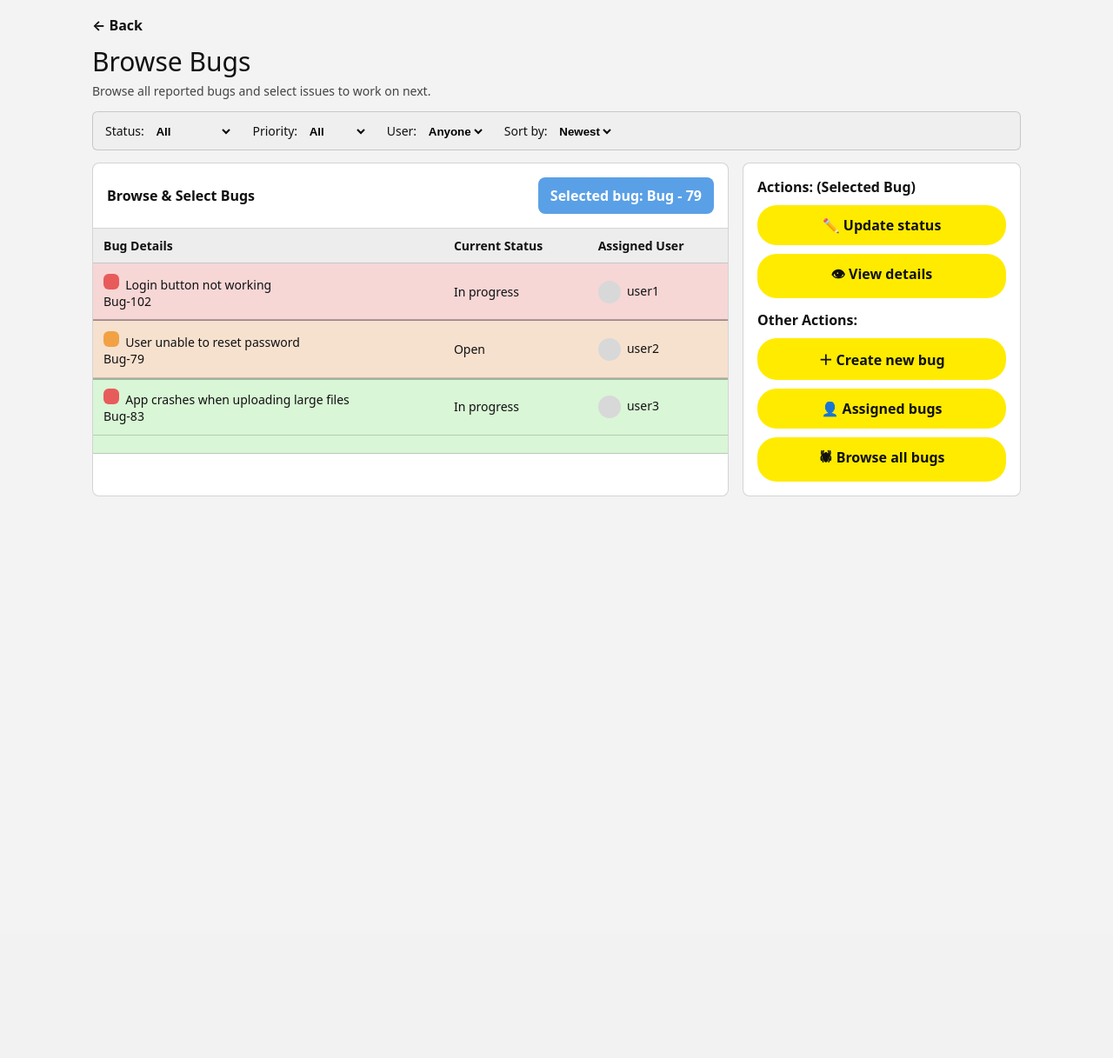
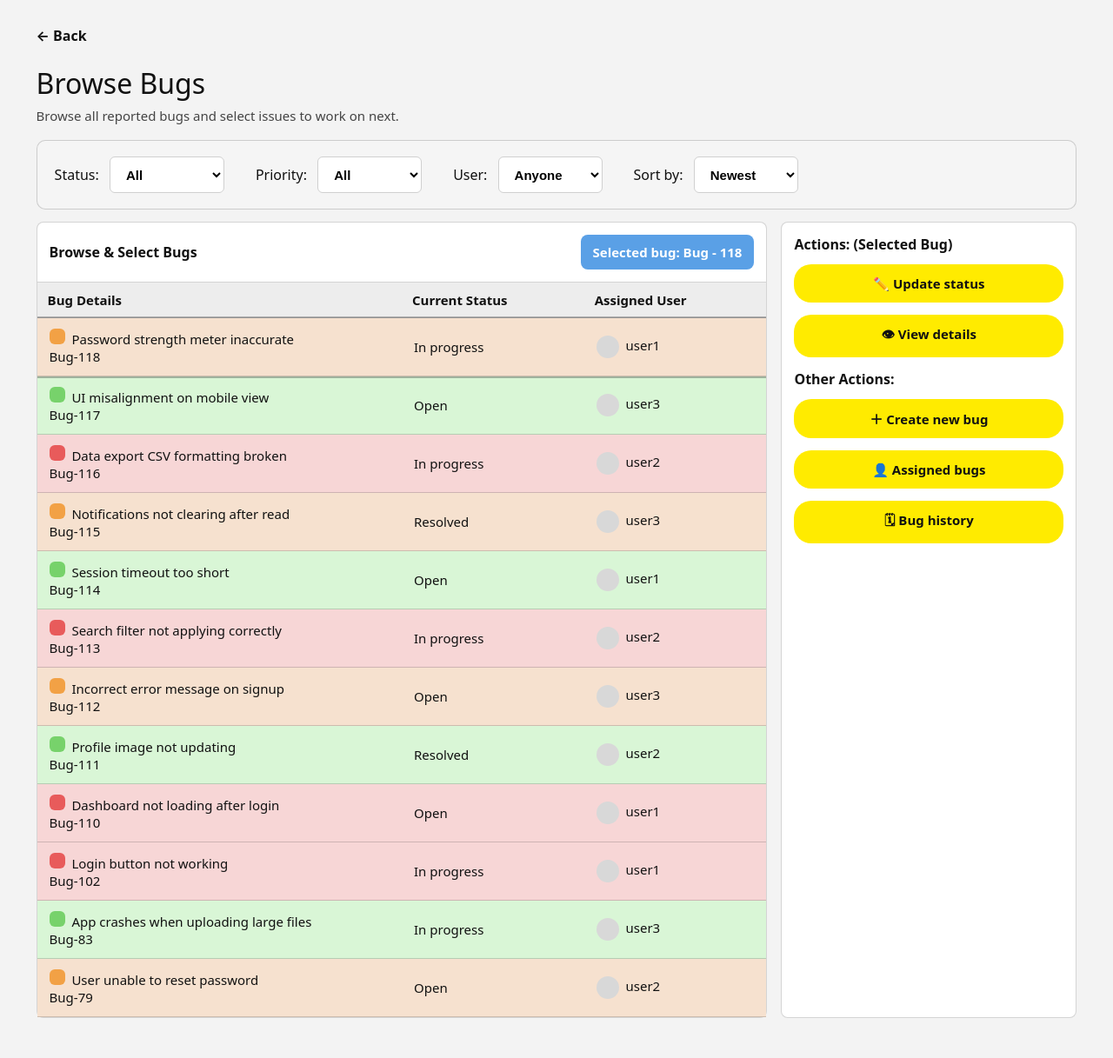
Before and after one commit to cse442-software-engineering-ub/s26-fixflow, a PHP site: page /browse.html in a window 1280 px wide. Shown: the part 56-1273 px from the top of the page at 87% size. Before the commit the page ends 627 px from the top, so only its background shows below. Run offline with PHP 8.4, Linux system fonts and the light colour scheme.

Commit message:
Frontend: Polished Browse Bugs page layout and filtering UI

```diff
--- a/browse.html
+++ b/browse.html
@@ -5,13 +5,61 @@
   <meta name="viewport" content="width=device-width, initial-scale=1"/>
   <title>FixFlow - Browse Bugs</title>
   <link rel="stylesheet" href="styles.css"/>
+
+  <!-- Browse page ONLY tweaks (doesn't affect other pages) -->
+  <style>
+    /* Tighter top spacing so Back and line above it have correct space */
+    .container { padding-top: 12px; }
+
+    /* Title and subtitle pushed down from Back */
+    .container .h1 { font-size: 32px; margin: 22px 0 6px; }
+    .container .sub { font-size: 15px; margin-bottom: 18px; }
+
+    /* Filter box: more padding so taller selects fit without disturbing content below */
+    .filters {
+      gap: 36px;
+      padding: 18px 20px;
+      font-size: 16px;
+      align-items: center;
+    }
+    .filters .select {
+      padding: 10px 14px;
+      min-width: 120px;
+      font-size: 15px;
+      min-height: 42px;
+      box-sizing: border-box;
+    }
+
+    .main-row table { font-size: 15px; }
+    .main-row table thead th { font-size: 15px; }
+
+    #selectedBugPill {
+      padding: 10px 14px !important;
+      font-size: 15px;
+    }
+
+    .actions-title { font-size: 16px; margin: 0 0 12px; }
+
+    .right .btn {
+      padding: 12px 14px;
+      border-radius: 20px;
+      font-size: 15px;
+    }
+    .right .stack { gap: 14px; }
+
+    /* Slightly bigger sections & table */
+    .main-row .section { padding: 14px; }
+    .main-row table tbody td { padding: 12px 14px; }
+    .right { width: 340px; }
+  </style>
 </head>
+
 <body>
   <div class="topbar">
-    <a class="brand" href="home.html" style="text-decoration:none; color:#111;">
-      <img src="logo.png" alt="FixFlow logo"
-           style="width:34px; height:34px; object-fit:contain;">
-      <span style="font-weight:800; font-size:28px;">FixFlow</span>
+    <a class="brand" href="home.html">
+      <!-- removed inline styling (CSS already does it) -->
+      <img src="logo.png" alt="FixFlow logo" class="brand-logo">
+      <span class="brand-text">FixFlow</span>
     </a>
 
     <a class="user-pill" href="profile.html">
@@ -21,7 +69,6 @@
     </a>
   </div>
 
-
   <div class="container">
     <a class="back" href="home.html">← Back</a>
 
@@ -29,23 +76,57 @@
     <p class="sub">Browse all reported bugs and select issues to work on next.</p>
 
     <div class="filters">
-      <div>Status: <select class="select"><option>All</option><option>Open</option><option>In progress</option><option>Resolved</option></select></div>
-      <div>Priority: <select class="select"><option>All</option><option>High</option><option>Medium</option><option>Low</option></select></div>
-      <div>User: <select class="select"><option>Anyone</option><option>user1</option><option>user2</option><option>user3</option></select></div>
-      <div>Sort by: <select class="select"><option>Newest</option><option>Oldest</option></select></div>
+      <div>
+        Status:
+        <select id="filterStatus" class="select">
+          <option value="all">All</option>
+          <option value="Open">Open</option>
+          <option value="In progress">In progress</option>
+          <option value="Resolved">Resolved</option>
+        </select>
+      </div>
+
+      <div>
+        Priority:
+        <select id="filterPriority" class="select">
+          <option value="all">All</option>
+          <option value="High">High</option>
+          <option value="Medium">Medium</option>
+          <option value="Low">Low</option>
+        </select>
+      </div>
+
+      <div>
+        User:
+        <select id="filterUser" class="select">
+          <option value="any">Anyone</option>
+        </select>
+      </div>
+
+      <div>
+        Sort by:
+        <select id="sortBy" class="select">
+          <option value="newest">Newest</option>
+          <option value="oldest">Oldest</option>
+        </select>
+      </div>
     </div>
 
     <div style="height:14px;"></div>
 
-    <div class="row">
+    <div class="row main-row">
       <div class="col card">
         <div class="section row" style="align-items:center; justify-content:space-between;">
           <div style="font-weight:900;">Browse & Select Bugs</div>
-          <div class="btn small" style="pointer-events:none;">Selected bug: Bug - 79</div>
+          <div id="selectedBugPill" class="btn small" style="pointer-events:none;">Selected bug: None</div>
         </div>
         <div class="hr"></div>
 
         <div class="table-wrap">
+          <div id="emptyState" class="sub" style="display:none; padding:12px;">
+            No bugs have been reported yet.
+          </div>
+
           <table>
             <thead>
               <tr>
@@ -54,26 +135,8 @@
                 <th>Assigned User</th>
               </tr>
             </thead>
-            <tbody>
-              <tr class="row-red">
-                <td><span class="badge red"></span> &nbsp;Login button not working<br/>Bug-102</td>
-                <td>In progress</td>
-                <td><span class="user-avatar" style="display:inline-block;vertical-align:middle;"></span> &nbsp;user1</td>
-              </tr>
-              <tr class="row-orange" style="outline:2px solid #2b2b2b55;">
-                <td><span class="badge orange"></span> &nbsp;User unable to reset password<br/>Bug-79</td>
-                <td>Open</td>
-                <td><span class="user-avatar" style="display:inline-block;vertical-align:middle;"></span> &nbsp;user2</td>
-              </tr>
-              <tr class="row-green">
-                <td><span class="badge red"></span> &nbsp;App crashes when uploading large files<br/>Bug-83</td>
-                <td>In progress</td>
-                <td><span class="user-avatar" style="display:inline-block;vertical-align:middle;"></span> &nbsp;user3</td>
-              </tr>
-              <tr class="row-green">
-                <td colspan="3" style="padding:10px;background:#d9f6d6;"></td>
-              </tr>
-            </tbody>
+
+            <tbody id="bugsTbody"></tbody>
           </table>
         </div>
       </div>
@@ -82,9 +145,8 @@
         <div class="section">
           <div class="actions-title">Actions: (Selected Bug)</div>
           <div class="stack">
-            <a class="btn" href="update-bug.html">✏️ Update status</a>
-            <a class="btn" href="bug-overview.html">👁 View details</a>
-
+            <a id="updateStatusBtn" class="btn" href="update-bug.html">✏️ Update status</a>
+            <a id="viewDetailsBtn" class="btn" href="bug-overview.html">👁 View details</a>
           </div>
 
           <div style="height:14px;"></div>
@@ -92,11 +154,171 @@
           <div class="stack">
             <a class="btn" href="create.html">＋ Create new bug</a>
             <a class="btn" href="assigned.html">👤 Assigned bugs</a>
-            <a class="btn" href="browse.html">🕷 Browse all bugs</a>
+            <a class="btn" href="bug-history.html">🗓 Bug history</a>
           </div>
         </div>
       </div>
     </div>
   </div>
+
+  <script>
+    const API_URL = "bugs-list.php";
+
+    const MOCK_BUGS = [
+      { id: 102, title: "Login button not working", status: "In progress", priority: "High", assigned: "user1", createdAt: "2026-02-20T10:00:00Z" },
+      { id: 79,  title: "User unable to reset password", status: "Open", priority: "Medium", assigned: "user2", createdAt: "2026-02-21T09:00:00Z" },
+      { id: 83,  title: "App crashes when uploading large files", status: "In progress", priority: "Low", assigned: "user3", createdAt: "2026-02-19T12:00:00Z" },
+
+      { id: 110, title: "Dashboard not loading after login", status: "Open", priority: "High", assigned: "user1", createdAt: "2026-02-22T08:30:00Z" },
+      { id: 111, title: "Profile image not updating", status: "Resolved", priority: "Low", assigned: "user2", createdAt: "2026-02-18T14:15:00Z" },
+      { id: 112, title: "Incorrect error message on signup", status: "Open", priority: "Medium", assigned: "user3", createdAt: "2026-02-17T16:45:00Z" },
+      { id: 113, title: "Search filter not applying correctly", status: "In progress", priority: "High", assigned: "user2", createdAt: "2026-02-23T11:10:00Z" },
+      { id: 114, title: "Session timeout too short", status: "Open", priority: "Low", assigned: "user1", createdAt: "2026-02-16T09:00:00Z" },
+      { id: 115, title: "Notifications not clearing after read", status: "Resolved", priority: "Medium", assigned: "user3", createdAt: "2026-02-15T13:25:00Z" },
+      { id: 116, title: "Data export CSV formatting broken", status: "In progress", priority: "High", assigned: "user2", createdAt: "2026-02-24T10:00:00Z" },
+      { id: 117, title: "UI misalignment on mobile view", status: "Open", priority: "Low", assigned: "user3", createdAt: "2026-02-14T08:40:00Z" },
+      { id: 118, title: "Password strength meter inaccurate", status: "In progress", priority: "Medium", assigned: "user1", createdAt: "2026-02-25T12:00:00Z" }
+    ];
+
+    let allBugs = [];
+    let selectedBugId = null;
+
+    const elTbody = document.getElementById("bugsTbody");
+    const elEmpty = document.getElementById("emptyState");
+    const elSelectedPill = document.getElementById("selectedBugPill");
+
+    const elStatus = document.getElementById("filterStatus");
+    const elPriority = document.getElementById("filterPriority");
+    const elUser = document.getElementById("filterUser");
+    const elSort = document.getElementById("sortBy");
+
+    const elUpdateBtn = document.getElementById("updateStatusBtn");
+    const elDetailsBtn = document.getElementById("viewDetailsBtn");
+
+    async function loadBugs() {
+      try {
+        const res = await fetch(API_URL, { credentials: "include" });
+        if (!res.ok) throw new Error("API request failed");
+        const data = await res.json();
+        if (!Array.isArray(data)) throw new Error("API did not return an array");
+        allBugs = data;
+      } catch (err) {
+        allBugs = MOCK_BUGS;
+      }
+
+      buildUserFilterOptions(allBugs);
+      render();
+    }
+
+    function buildUserFilterOptions(bugs) {
+      const users = Array.from(new Set(bugs.map(b => b.assigned).filter(Boolean)));
+      elUser.innerHTML = `<option value="any">Anyone</option>`;
+      users.forEach(u => {
+        const opt = document.createElement("option");
+        opt.value = u;
+        opt.textContent = u;
+        elUser.appendChild(opt);
+      });
+    }
+
+    function getFilteredSortedBugs() {
+      let bugs = [...allBugs];
+
+      const statusVal = elStatus.value;
+      const priorityVal = elPriority.value;
+      const userVal = elUser.value;
+      const sortVal = elSort.value;
+
+      if (statusVal !== "all") bugs = bugs.filter(b => b.status === statusVal);
+      if (priorityVal !== "all") bugs = bugs.filter(b => b.priority === priorityVal);
+      if (userVal !== "any") bugs = bugs.filter(b => b.assigned === userVal);
+
+      // NOTE: Right now you're sorting by ID (not createdAt). That's fine for demo.
+      bugs.sort((a, b) => {
+        const ida = Number(a.id);
+        const idb = Number(b.id);
+        return sortVal === "newest" ? (idb - ida) : (ida - idb);
+      });
+
+      return bugs;
+    }
+
+    function badgeClassForPriority(priority) {
+      if (priority === "High") return "red";
+      if (priority === "Medium") return "orange";
+      return "green";
+    }
+
+    function rowClassForPriority(priority) {
+      if (priority === "High") return "row-red";
+      if (priority === "Medium") return "row-orange";
+      return "row-green";
+    }
+
+    function setSelectedBug(bug) {
+      selectedBugId = bug ? bug.id : null;
+      elSelectedPill.textContent = bug ? `Selected bug: Bug - ${bug.id}` : "Selected bug: None";
+
+      if (bug) {
+        elUpdateBtn.href = `update-bug.html?id=${bug.id}`;
+        elDetailsBtn.href = `bug-overview.html?id=${bug.id}`;
+      } else {
+        elUpdateBtn.href = "update-bug.html";
+        elDetailsBtn.href = "bug-overview.html";
+      }
+    }
+
+    function render() {
+      const bugs = getFilteredSortedBugs();
+
+      if (bugs.length === 0) {
+        elTbody.innerHTML = "";
+        elEmpty.style.display = "block";
+        setSelectedBug(null);
+        return;
+      }
+      elEmpty.style.display = "none";
+
+      const selected = bugs.find(b => b.id === selectedBugId) || bugs[0];
+      setSelectedBug(selected);
+
+      elTbody.innerHTML = bugs.map(b => {
+        const badgeCls = badgeClassForPriority(b.priority);
+        const rowCls = rowClassForPriority(b.priority);
+        const isSelected = b.id === selectedBugId;
+        const outline = isSelected ? 'style="outline:2px solid #2b2b2b55;"' : "";
+
+        return `
+          <tr class="${rowCls}" data-id="${b.id}" ${outline}>
+            <td><span class="badge ${badgeCls}"></span> &nbsp;${escapeHtml(b.title)}<br/>Bug-${b.id}</td>
+            <td>${escapeHtml(b.status)}</td>
+            <td><span class="user-avatar" style="display:inline-block;vertical-align:middle;"></span> &nbsp;${escapeHtml(b.assigned || "Unassigned")}</td>
+          </tr>
+        `;
+      }).join("");
+
+      elTbody.querySelectorAll("tr").forEach(tr => {
+        tr.addEventListener("click", () => {
+          selectedBugId = Number(tr.getAttribute("data-id"));
+          render();
+        });
+      });
+    }
+
+    function escapeHtml(str) {
+      return String(str).replace(/[&<>"']/g, (m) => ({
+        "&": "&amp;", "<": "&lt;", ">": "&gt;", '"': "&quot;", "'": "&#039;"
+      }[m]));
+    }
+
+    [elStatus, elPriority, elUser, elSort].forEach(el => {
+      el.addEventListener("change", () => {
+        selectedBugId = null;
+        render();
+      });
+    });
+
+    loadBugs();
+  </script>
 </body>
 </html>
--- a/styles.css
+++ b/styles.css
@@ -78,17 +80,25 @@ body{
   color:#111;
   text-decoration:none;
 }
+
 .user-avatar{
-  width:26px;height:26px;border-radius:999px;background:#d8d8d8;
+  width:26px;
+  height:26px;
+  border-radius:999px;
+  background:#d8d8d8;
 }
+
 .caret{ font-size:14px; }
 
 /* Page layout */
 .container{
-  max-width: 1100px;
+  max-width: 1400px;
+  width: min(1400px, 96vw);
   margin: 18px auto;
   padding: 0 16px 28px;
+  min-height: calc(100vh - 56px);
 }
+
 .h1{ font-size:30px; margin:10px 0 4px; }
 .sub{ color:var(--muted); margin:0 0 14px; font-size:14px; }
 
@@ -96,76 +106,114 @@ body{
   background: var(--panel);
   border: 1px solid var(--line);
   border-radius: 8px;
+  display:flex;
+  flex-direction:column;
+  min-height:0;
 }
 
-.section{
-  padding:16px;
-}
+.section{ padding:16px; }
 
 .row{
-  display:flex; gap:16px;
+  display:flex;
+  gap:16px;
+  align-items:stretch;
 }
 
 .col{
   flex:1;
+  display:flex;
+  flex-direction:column;
+  min-width:0;
+  min-height:0;
 }
 
 .right{
-  width: 320px;
+  width:320px;
+  display:flex;
+  flex-direction:column;
+  min-height:0;
 }
 
-.hr{
-  border-top:1px solid var(--line);
+.hr{ border-top:1px solid var(--line); }
+
+/* Scroll behavior ONLY when you use .main-row on the page */
+.main-row{
+  height: calc(100vh - 56px - 160px);
+}
+
+.table-wrap{
+  flex:1;
+  overflow:auto;
+  min-height:0;
 }
 
 /* Dashboard status block */
-.status-wrap{
-  padding:14px 16px 18px;
-}
+.status-wrap{ padding:14px 16px 18px; }
+
 .status-title{
   font-weight:700;
   font-style:italic;
   margin:0 0 12px;
 }
+
 .status-grid{
   display:grid;
   grid-template-columns: repeat(4, 1fr);
   gap:12px;
 }
+
 .status-box{
   height:78px;
   display:flex;
   flex-direction:column;
   align-items:center;
   justify-content:center;
-  border-radius: 2px;
+  border-radius:2px;
   color:#111;
   font-weight:700;
 }
-.status-box span{ font-weight:500; font-size:14px; margin-bottom:8px; }
+
+.status-box span{
+  font-weight:500;
+  font-size:14px;
+  margin-bottom:8px;
+}
+
 .status-box b{ font-size:22px; }
 
 /* Tables */
-.table-wrap{ overflow:auto; }
 table{
   width:100%;
   border-collapse:collapse;
   font-size:14px;
+  table-layout:fixed;
 }
+
 thead th{
   text-align:left;
   background:#ededed;
   padding:10px 12px;
   border-bottom:1px solid var(--line);
 }
+
 tbody td{
   padding:12px;
   border-bottom:1px solid var(--line);
   vertical-align:middle;
+  word-wrap:break-word;
 }
+
+thead th:nth-child(1), tbody td:nth-child(1){ width:50%; }
+thead th:nth-child(2), tbody td:nth-child(2){ width:25%; }
+thead th:nth-child(3), tbody td:nth-child(3){ width:25%; }
+
 .badge{
-  width:18px;height:18px;border-radius:6px; display:inline-block;
+  width:18px;
+  height:18px;
+  border-radius:6px;
+  display:inline-block;
 }
+
 .badge.red{ background:#e85b5b; }
 .badge.orange{ background:#f2a145; }
 .badge.green{ background:#77d26b; }
@@ -205,25 +255,42 @@ tbody td{
   margin:0 0 10px;
 }
 
-.stack{ display:flex; flex-direction:column; gap:10px; }
+.stack{
+  display:flex;
+  flex-direction:column;
+  gap:10px;
+}
 
 /* Filters bar */
 .filters{
   display:flex;
-  gap:22px;
+  gap:40px;
   align-items:center;
-  padding:12px 14px;
-  background:#efefef;
-  border-radius: 6px;
+  padding:18px 24px;
+  background:#f5f5f5;
+  border-radius:10px;
   border:1px solid var(--line);
-  font-size:14px;
+  font-size:15px;
+  flex-wrap:wrap;
 }
+
 .select{
-  border:0;
-  background:transparent;
-  font-weight:700;
-  margin-left:6px;
+  border:1px solid #d0d0d0;
+  background:#fff;
+  font-weight:600;
+  margin-left:8px;
+  padding:6px 10px;
+  border-radius:6px;
+  min-width:90px;
+  cursor:pointer;
 }
+
+.select:focus{
+  outline:none;
+  border-color:#6aa7ff;
+  box-shadow:0 0 0 3px rgba(106,167,255,.25);
+}
+
 .back{
   display:inline-flex;
   align-items:center;
```
Also changed, not shown: other parts of styles.css (+12 -74 lines), 1 other file.
